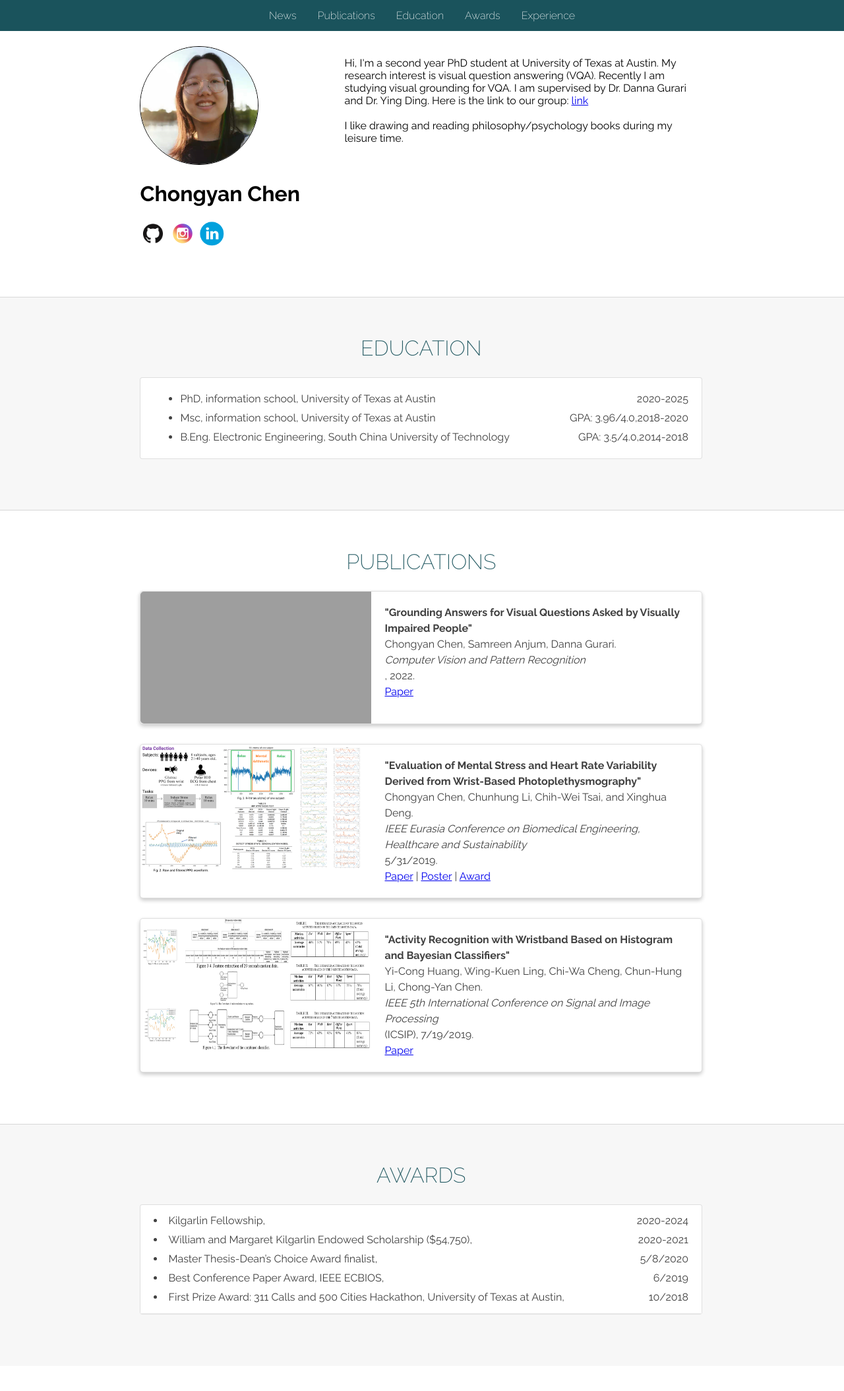
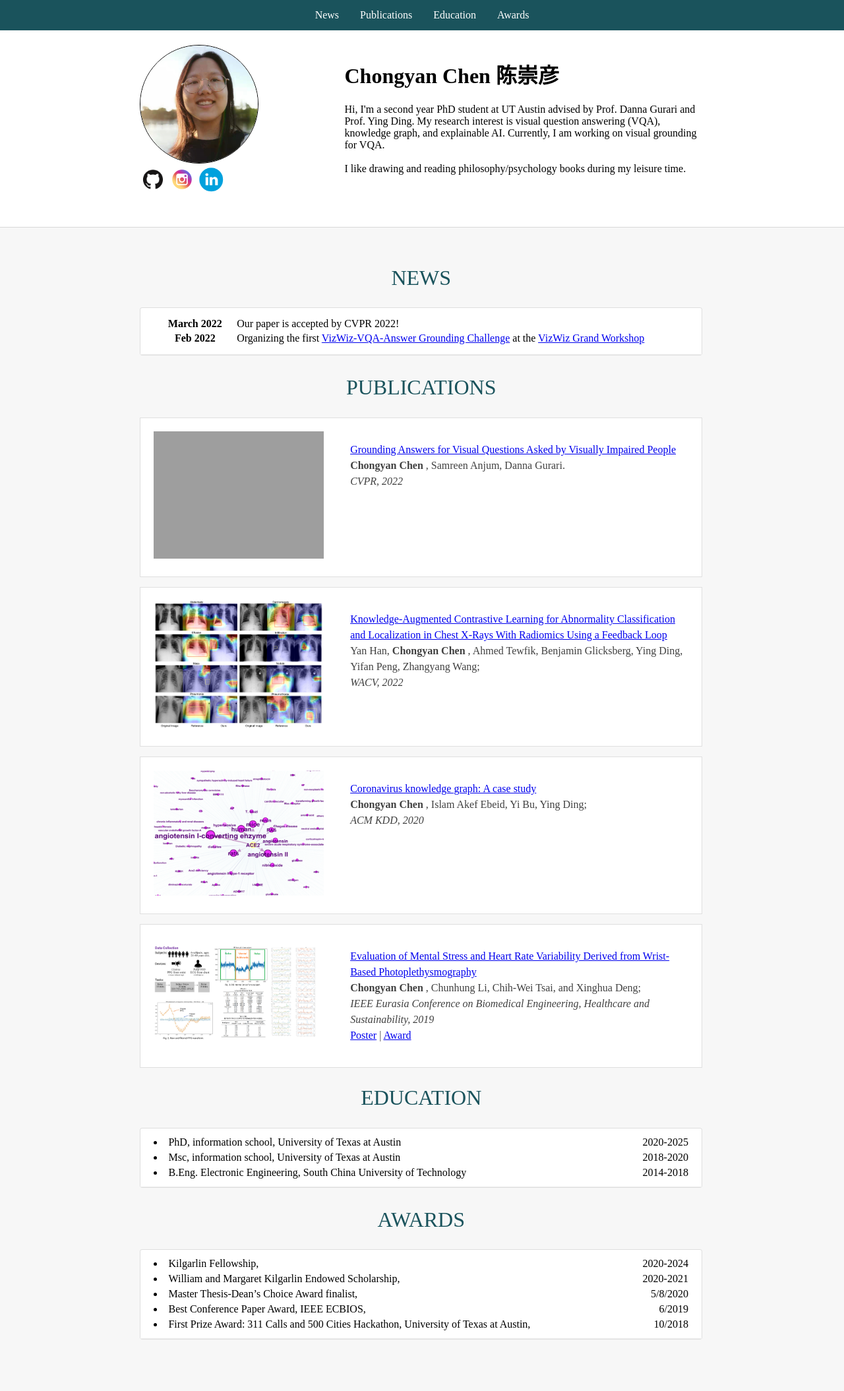
Before and after one commit to CCYChongyanChen/CCYChongyanChen.github.io, a PHP site: page / in a window 1280 px wide. Shown: the whole page at 66% size. Before the commit the page ends 1993 px from the top, so only its background shows below. Run offline with PHP 8.4, Linux system fonts and the light colour scheme; grey boxes are pictures that could not be loaded.

Commit message:
update the personal website

```diff
--- a/index.html
+++ b/index.html
@@ -4,7 +4,7 @@
     <meta charset="utf-8">
     <meta name="Chongyan Chen" content="notranslate">
     <meta http-equiv="Content-Language" content="en">
-    <title>Chongyan Chen</title>
+    <title>Chongyan Chen    陈崇彦</title>
     <link rel="stylesheet" href="static/css/style.css">
     <link href="https://fonts.googleapis.com/css?family=Raleway:200,300,400,500,600,700,800" rel="stylesheet">
     <link rel="stylesheet" href="https://maxcdn.bootstrapcdn.com/font-awesome/4.7.0/css/font-awesome.min.css">
@@ -17,7 +17,6 @@
       <a href="#publications">Publications</a>
       <a href="#education">Education</a>
       <a href="#awards">Awards</a>
-      <a href="#experience">Experience</a>
     </div>
     <!-- END NAVBAR -->
 
@@ -35,9 +34,9 @@
                 <br>
 
 
-                <div class="left" style="float: left; width: 300px; height: 300px;">
+                <div class="left" style="float: left; width: 300px; ">
                     <img id="picture" src="static/images/chongyanchen.jpg" width=180 height=180>
-                    <h1 margin-top = 0>Chongyan Chen</h1>
+                    <br>
                     <a href="https://github.com/CCYChongyanChen">
                     <img src="static/images/github.png" width=40 height=40></a>
                     <a href="https://www.instagram.com/chongyan_chen/">
@@ -49,14 +48,14 @@
 
 
                 </div>
-                <div class="right" style="margin-left: 310px; height: 300px;">
+                <div class="right" style="margin-left: 310px; ">
 
+                    <h1 margin-top = 0>Chongyan Chen  陈崇彦</h1>
 
-                        <p>Hi, I'm a second year PhD student at University of Texas at Austin.
-                          My research interest is visual question answering (VQA).
-                        Recently I am studying visual grounding for VQA.
-                        I am supervised by Dr. Danna Gurari and Dr. Ying Ding. Here is the link to our group:
-                        <a href="https://home.cs.colorado.edu/~DrG/IVC_Group.html">link</a>
+                        <p>Hi, I'm a second year PhD student at UT Austin advised by Prof. Danna Gurari and Prof. Ying Ding.
+                          My research interest is visual question answering (VQA), knowledge graph, and explainable AI.
+                        Currently, I am working on visual grounding for VQA.
+
                         <br><br> I like drawing and reading philosophy/psychology books during my leisure time.
                         </p>
 
@@ -70,116 +69,211 @@
       </div>
       <!-- END ABOUT -->
 
-      <!-- BEGIN EDUCATION -->
             <div class="row">
             <div class="side-content"></div>
             <div class="main-content">
                 <div class="content-header">
+
+                    <!-- BEGIN NEWS -->
+                    <a class="anchor" name="news"></a>
+                    <h2>NEWS</h2>
+                    <div class="card">
+                        <div class="card-header">
+
+                                <table class="news-table" width="100%" align="center" border="0" style="text-align: justify">
+                                    <colgroup>
+                                        <col width="15%">
+                                        <col width="85%">
+                                    </colgroup>
+                                    <tbody>
+                                        <tr>
+                                            <td valign="top" align="center"><strong>March 2022</strong></td>
+                                            <td>Our paper is accepted by CVPR 2022!
+                                            </td>
+                                        </tr>
+                                    <tr>
+                                        <td valign="top" align="center"><strong>Feb 2022</strong></td>
+                                        <td>Organizing the first <a href="https://eval.ai/web/challenges/challenge-page/1529/overview"> VizWiz-VQA-Answer Grounding Challenge</a> at the
+                                            <a href="https://vizwiz.org/workshops/2022-workshop/">VizWiz Grand Workshop</a>
+                                        </td>
+                                    </tr>
+                                    </tbody>
+                                </table>
+                        </div>
+                        </div>
+                        <!-- END NEWS -->
+            <!-- BEGIN PUBLICATIONS -->
+                <a class="anchor" name="publications"></a>
+                <h2>PUBLICATIONS</h2>
+
+                <div class="content-body">
+
+                <!-- Publication #2 -->
+
+
+                <div class="project-card">
+
+                <table width="100%" align="center" border="0" cellspacing="0" cellpadding="20">
+                    <tbody>
+                        <tr>
+                        <td width="35%">
+                            <div class="one">
+                                <div class="two" id="savvn"><img src="static/images/vizwizheader.png" alt="sym" width="100%" style="border-style: none"></div>
+                            </div>
+                        </td>
+                        <td valign="top" width="65%">
+                            <p><a href="https://arxiv.org/pdf/2202.01993.pdf">
+                                <!-- <img src="./Changan Chen_files/new.png" alt="[NEW]" width="5%" style="border-style: none"> -->
+                                <heading>Grounding Answers for Visual Questions Asked by Visually Impaired People</heading>
+                            </a><br><strong>Chongyan Chen </strong>, Samreen Anjum, Danna Gurari.<br>
+                                <em>CVPR, 2022<br></em>
+                        </p>
+                    </td>
+                    </tr>
+                </tbody></table>
+                </div>
+
+
+
+
+
+
+
+                <div class="project-card">
+
+                    <table width="100%" align="center" border="0" cellspacing="0" cellpadding="20">
+                    <tbody>
+                        <tr>
+                        <td width="35%">
+                            <div class="one">
+                                <div class="two" id="savvn"><img src="static/images/KG_contrastive_learning_WACV.png" alt="sym" width="100%" style="border-style: none"></div>
+                            </div>
+                        </td>
+                        <td valign="top" width="65%">
+                            <p><a href="https://openaccess.thecvf.com/content/WACV2022/html/Han_Knowledge-Augmented_Contrastive_Learning_for_Abnormality_Classification_and_Localization_in_Chest_WACV_2022_paper.html">
+                                <!-- <img src="./Changan Chen_files/new.png" alt="[NEW]" width="5%" style="border-style: none"> -->
+                                <heading>Knowledge-Augmented Contrastive Learning for Abnormality Classification and Localization in Chest X-Rays With Radiomics Using a Feedback Loop</heading>
+                            </a><br>Yan Han, <strong>Chongyan Chen </strong>, Ahmed Tewfik, Benjamin Glicksberg, Ying Ding, Yifan Peng, Zhangyang Wang;<br>
+                                <em>WACV, 2022<br></em>
+                        </p>
+                    </td>
+                    </tr>
+                </tbody></table>
+                </div>
+
+
+
+                <div class="project-card">
+
+                    <table width="100%" align="center" border="0" cellspacing="0" cellpadding="20">
+                    <tbody>
+                        <tr>
+                        <td width="35%">
+                            <div class="one">
+                                <div class="two" id="savvn"><img src="static/images/KG.png" alt="sym" width="100%" style="border-style: none"></div>
+                            </div>
+                        </td>
+                        <td valign="top" width="65%">
+                            <p><a href="https://ui.adsabs.harvard.edu/abs/2020arXiv200710287C/abstract">
+                                <!-- <img src="./Changan Chen_files/new.png" alt="[NEW]" width="5%" style="border-style: none"> -->
+                                <heading>Coronavirus knowledge graph: A case study</heading>
+                            </a><br><strong>Chongyan Chen </strong>, Islam Akef Ebeid, Yi Bu, Ying Ding;<br>
+                                <em>ACM KDD, 2020<br></em>
+                        </p>
+                    </td>
+                    </tr>
+                </tbody></table>
+                </div>
+
+
+
+                <div class="project-card">
+
+                    <table width="100%" align="center" border="0" cellspacing="0" cellpadding="20">
+                    <tbody>
+                        <tr>
+                        <td width="35%">
+                            <div class="one">
+                                <div class="two" id="savvn"><img src="static/images/IEEE_ECBIOS.png" alt="sym" width="100%" style="border-style: none"></div>
+                            </div>
+                        </td>
+                        <td valign="top" width="65%">
+                            <p><a href="static/links/IEEE-ECBIOS-EC190063.pdf">
+                                <!-- <img src="./Changan Chen_files/new.png" alt="[NEW]" width="5%" style="border-style: none"> -->
+                                <heading>Evaluation of Mental Stress and Heart Rate Variability Derived from Wrist-Based Photoplethysmography</heading>
+                            </a><br><strong>Chongyan Chen </strong>, Chunhung Li, Chih-Wei Tsai, and Xinghua Deng;<br>
+                                <em>IEEE Eurasia Conference on Biomedical Engineering, Healthcare and Sustainability, 2019<br></em>
+
+                        <a href="static/links/Poster_ECBIOS.pdf">Poster</a> | <a href="static/links/BestPaperAward.pdf">Award</a>
+                        </p>
+                    </td>
+                    </tr>
+                </tbody></table>
+                </div>
+
+
+
+
+                </div>
+
+
+            <!-- END PUBLICATIONS -->
+
+
+
+            <!-- BEGIN EDUCATION -->
+
+
                 <a class="anchor" name="education"></a>
                 <h2>Education</h2>
-          </div>
-          <div class="content-body">
 
                 <!-- EDUCATION ALL -->
                 <div class="card">
-              <div class="card-content">
-                  <ul>
+                <div class="card-header">
                         <li>PhD, information school, University of Texas at Austin<span class="job-title">2020-2025</span></li>
-                    <li>Msc, information school, University of Texas at Austin<span class="job-title">2018-2020</span><href style="float: right;">GPA: 3.96/4.0, </href></li>
+                        <li>Msc, information school, University of Texas at Austin<span class="job-title">2018-2020</span><href style="float: right;"> </href></li>
                         <li>B.Eng. Electronic Engineering, South China University of Technology<span class="job-title">2014-2018</span>
-                       <href style="float: right;">GPA: 3.5/4.0, </href></li>
-                  </ul>
-              </div>
-            </div>
-          </div>
-        </div>
-        <div class="side-content"></div>
-      </div>
-      <!-- END EDUCATION -->
-      <!-- BEGIN PUBLICATIONS -->
-      <div class="row">
-      <div class="side-content"></div>
-      <div class="main-content">
-        <div class="content-header">
-          <a class="anchor" name="publications"></a>
-          <h2>PUBLICATIONS</h2>
-        </div>
-        <div class="content-body">
-
-          <!-- Publication #2 -->
-          <div class="project-card">
-            <div class="project-image">
-              <img src="static/images/vizwizheader.png">
-            </div>
-            <div class="project-content">
-                <strong>"Grounding Answers for Visual Questions Asked by Visually Impaired People"</strong>
-                Chongyan Chen, Samreen Anjum, Danna Gurari.
-                <em> Computer Vision and Pattern Recognition</em>, 2022.
-              <a href="https://arxiv.org/pdf/2202.01993.pdf">Paper</a>
-            </div>
+                        <href style="float: right;"> </href></li>
                 </div>
 
-          <!-- Publication #1 -->
-
-          <div class="project-card">
-              <div class="project-image">
-                <img src="static/images/IEEE_ECBIOS.png">
-              </div>
-              <div class="project-content">
-                  <strong>"Evaluation of Mental Stress and Heart Rate Variability Derived from Wrist-Based Photoplethysmography"</strong>
-                  Chongyan Chen, Chunhung Li, Chih-Wei Tsai, and Xinghua Deng.
-                  <em> IEEE Eurasia Conference on Biomedical Engineering, Healthcare and Sustainability </em> 5/31/2019.
-                <nobr><a href="static/links/IEEE-ECBIOS-EC190063.pdf">Paper</a> | <a href="static/links/Poster_ECBIOS.pdf">Poster</a> | <a href="static/links/BestPaperAward.pdf">Award</a>  </nobr>
-              </div>
             </div>
 
-          <!-- Publication #2 -->
-          <div class="project-card">
-              <div class="project-image">
-                <img src="static/images/ICSIP.png">
-              </div>
-              <div class="project-content">
-                  <strong>"Activity Recognition with Wristband Based on Histogram and Bayesian Classifiers"</strong>
-                  Yi-Cong Huang, Wing-Kuen Ling, Chi-Wa Cheng, Chun-Hung Li, Chong-Yan Chen.
-                  <em> IEEE 5th International Conference on Signal and Image Processing </em>(ICSIP), 7/19/2019.
-                <a href="static/links/ICSIP_2019_paper_16.pdf">Paper</a>
-              </div>
-            </div>
+        <!-- END EDUCATION -->
 
 
-        </div>
-      </div>
-      <div class="side-content"></div>
-    </div>
-    <!-- END PUBLICATIONS -->
-       <!-- BEGIN Awards -->
-       <div class="row">
-        <div class="side-content"></div>
-        <div class="main-content">
-          <div class="content-header">
+
+            <!-- END AWARD -->
             <a class="anchor" name="awards"></a>
             <h2>AWARDS</h2>
-          </div>
-          <div class="content-body">
 
-            <!-- Awards ALL -->
 
-            <!-- Awards 1 -->
                 <div class="card">
                     <div class="card-header">
                         <li>Kilgarlin Fellowship, <span class="job-title">2020-2024</span></li>
-                <li>William and Margaret Kilgarlin Endowed Scholarship ($54,750), <span class="job-title">2020-2021</span></li>
+                        <li>William and Margaret Kilgarlin Endowed Scholarship, <span class="job-title">2020-2021</span></li>
                         <li>Master Thesis-Dean’s Choice Award finalist, <span class="job-title">5/8/2020</span></li>
                         <li>Best Conference Paper Award, IEEE ECBIOS, <span class="job-title">6/2019</span></li>
                         <li>First Prize Award: 311 Calls and 500 Cities Hackathon, University of Texas at Austin,<span class="job-title">10/2018</span></li>
                     </div>
                     </div>
+            </div>
 
 
-          </div>
-        </div>
+
+
+
+
+
             <div class="side-content"></div>
             </div>
+
+
+
+
+
+
+
+
 
     </div>
 </body>
--- a/static/css/style.css
+++ b/static/css/style.css
@@ -1,5 +1,4 @@
 body {
-  font-family: 'Raleway', sans-serif;
   background: rgba(242, 242, 242, .6);
   margin: 0;
 }
@@ -159,6 +158,7 @@ h2 {
 }
 
 .card-header {
+
   padding: .75rem 1.25rem;
   background-color: white;
   border-bottom: 1px solid rgba(0,0,0,.075);
@@ -185,13 +185,13 @@ h4 {
 
 /*PROJECTS*/
 .project-card {
-  display: flex;
+  /* display: flex; */
   flex-direction: row;
   background-color: white;
   border: 1px solid rgba(0,0,0,.125);
-  border-radius: 5px;
-  margin-bottom: 30px;
-  box-shadow: 0 3px 6px rgba(0,0,0,0.08), 0 3px 6px rgba(0,0,0,0.15);
+  /* border-radius: 5px; */
+  margin-bottom: 15px;
+  /* box-shadow: 0 3px 6px rgba(0,0,0,0.08), 0 3px 6px rgba(0,0,0,0.15); */
 }
 
 .project-image {
@@ -202,17 +202,17 @@ h4 {
   display: block;
   border-top-left-radius: 5px;
   border-bottom-left-radius: 5px;
-  height: 200px;
-  width: 350px;
+  height: 150px;
+  width: 200px;
 }
 
 .project-content {
-  flex: 1 1 auto;
+    text-align: left;
+  /* flex: 1 1 auto; */
   padding: 1.25rem;
 
-  display: flex;
-  justify-content: flex-start;
-  flex-direction: column;
+  /* display: flex; */
+  /* flex-direction: column; */
 }
 /*SKILLS*/
 .ul-skills {
```
Also changed, not shown: static/images/KG_contrastive_learning_WACV.png (added), 1 other file. Lines whose indentation alone changed are shown as unchanged.
